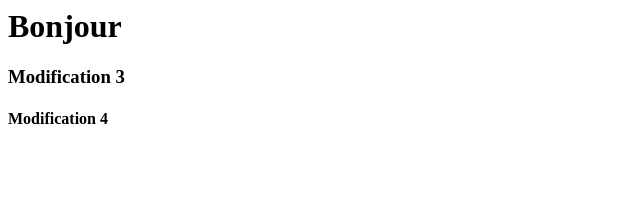
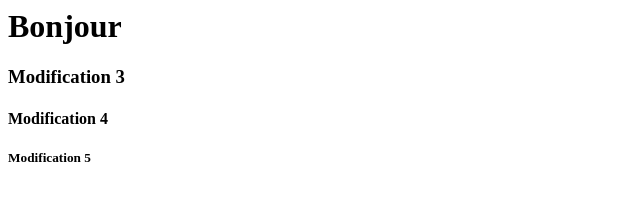
Before and after one commit to dardourMed987/formation0512, a plain HTML site: page index.html in a window 1280 px wide. Shown: the full height of the page, 0-640 px from the left. Drawn offline with Linux system fonts and the light colour scheme.

Commit message:
modification 5 depuis gitHub

```diff
--- a/index.html
+++ b/index.html
@@ -1,3 +1,4 @@
 <h1>Bonjour</h1>
 <h3>Modification 3</h3>
 <h4>Modification 4</h4>
+<h5>Modification 5</h5>
```
